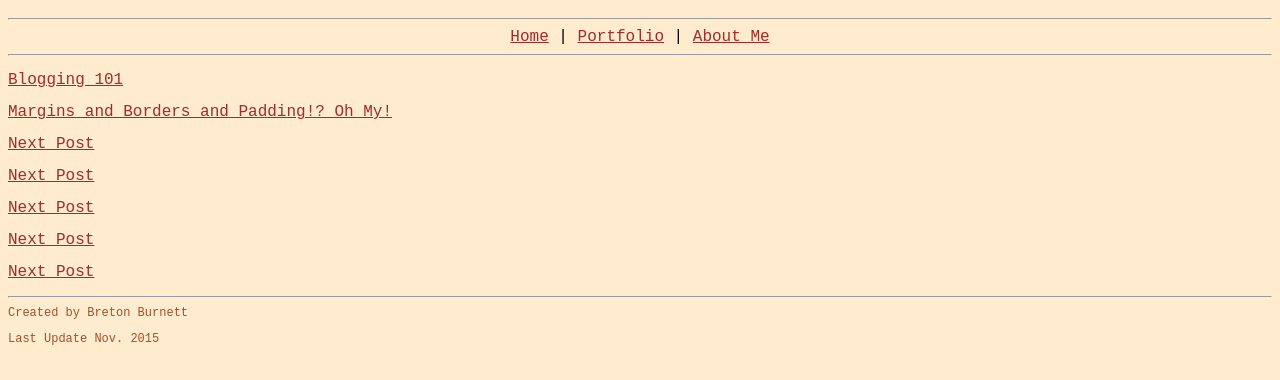
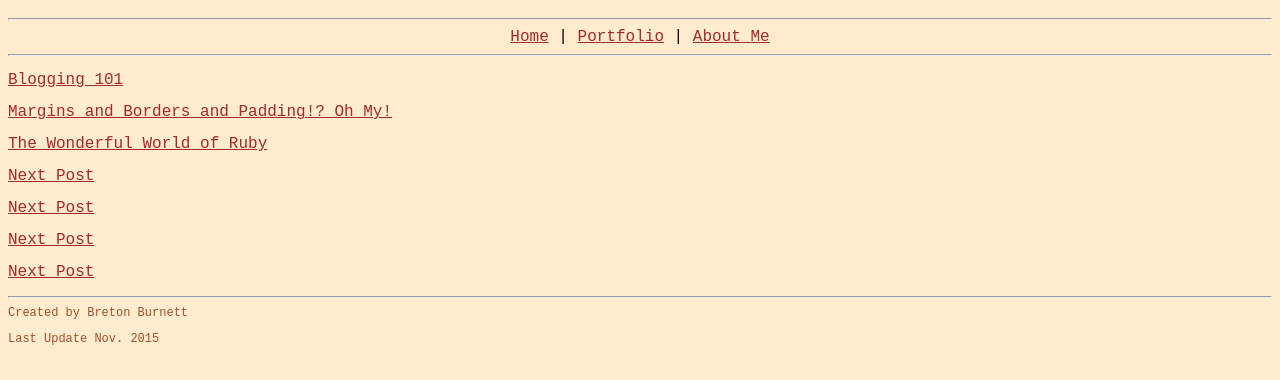
Before and after one commit to bburnett86/bburnett86.github.io, a plain HTML site: page blog/index.html in a window 1280 px wide. Shown: the part 48-428 px from the top of the page. Drawn offline with Linux system fonts and the light colour scheme.

Commit message:
FinishBlogging

```diff
--- a/blog/index.html
+++ b/blog/index.html
@@ -25,7 +25,7 @@
     		<a href ="../../bburnett86.github.io/blog/css-concepts.html"/>Margins and Borders and Padding!? Oh My!</a>
     	</section>
     	<section>
-    		<a href ="#">Next Post</a>
+    		<a href ="../../bburnett86.github.io/blog/arraysHashes.html">The Wonderful World of Ruby</a>
     	</section>
     	<section>
     		<a href ="#">Next Post</a>
```
